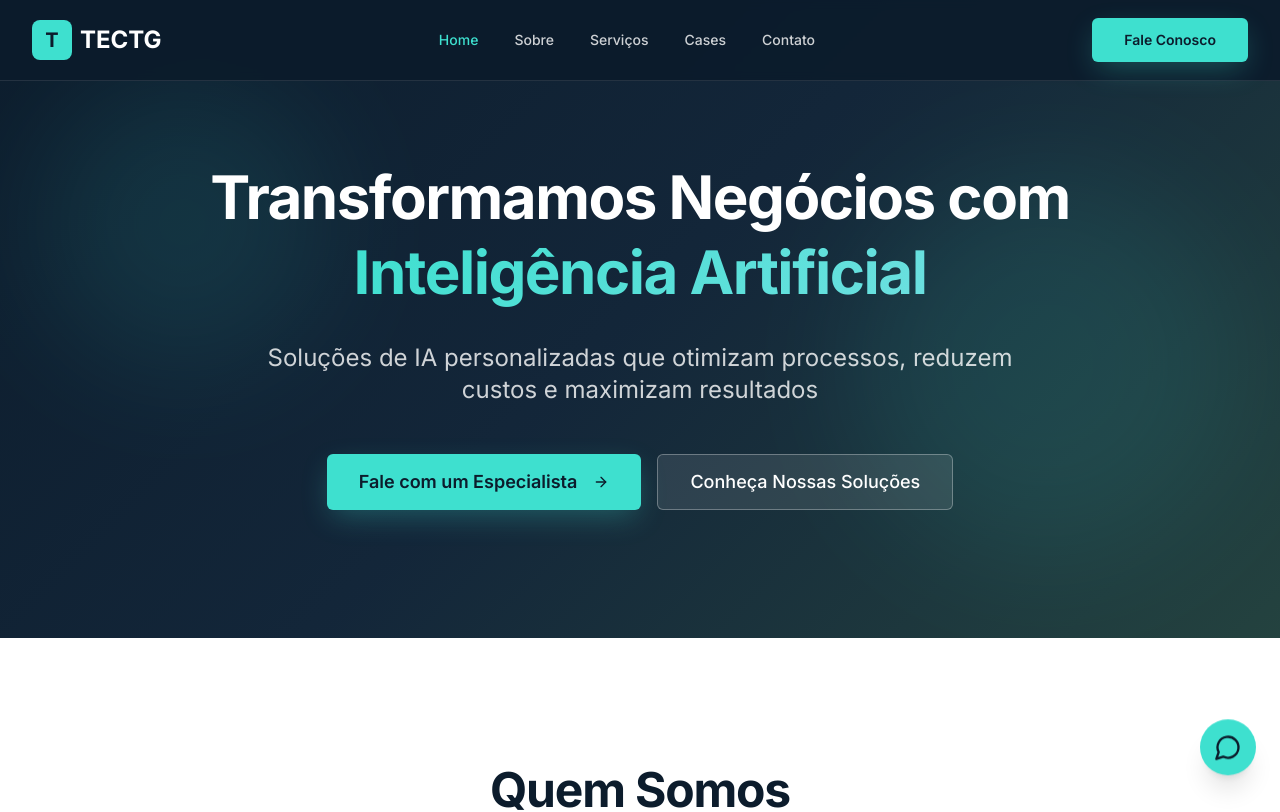
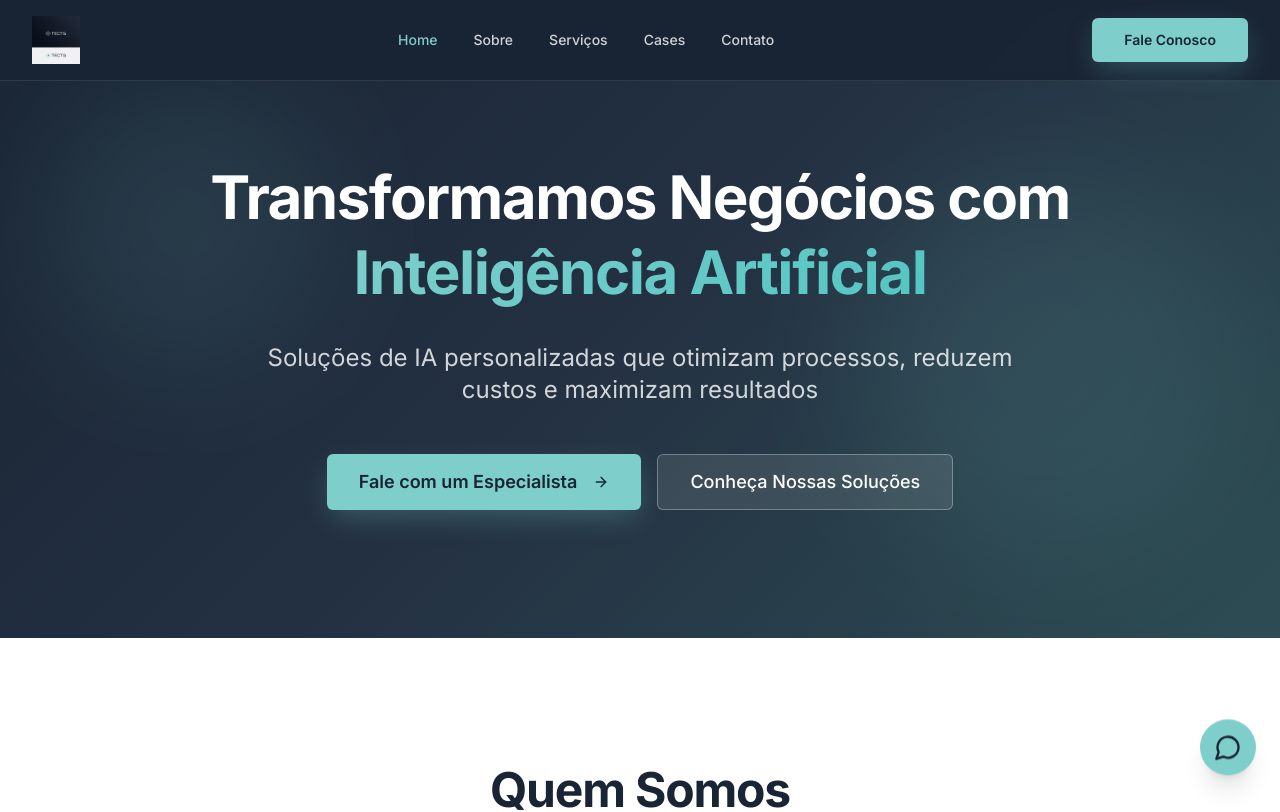
Before and after one commit to tectg-admin/tectg-ai-hub, a React (Vite) app: page / in a window 1280 px wide. Shown: the top 812 px of the page. Built offline with nearby package versions, Linux system fonts and the light colour scheme; the HTML template or start-up script is replaced by a standard one.

Commit message:
feat: Add TECTG logo and color palette

```diff
--- a/src/components/Header.tsx
+++ b/src/components/Header.tsx
@@ -2,6 +2,7 @@ import { useState } from "react";
 import { Link, useLocation } from "react-router-dom";
 import { Button } from "./ui/button";
 import { Menu, X } from "lucide-react";
+import tectgLogo from "@/assets/tectg-logo.jpg";
 
 const Header = () => {
   const [mobileMenuOpen, setMobileMenuOpen] = useState(false);
@@ -22,11 +23,12 @@ const Header = () => {
       <nav className="container mx-auto px-4 lg:px-8">
         <div className="flex items-center justify-between h-20">
           {/* Logo */}
-          <Link to="/" className="flex items-center space-x-2 group">
-            <div className="w-10 h-10 bg-accent rounded-lg flex items-center justify-center transition-transform group-hover:scale-110">
-              <span className="text-primary font-bold text-xl">T</span>
-            </div>
-            <span className="text-2xl font-bold text-white">TECTG</span>
+          <Link to="/" className="flex items-center group">
+            <img
+              src={tectgLogo}
+              alt="TECTG Logo"
+              className="h-12 w-auto transition-transform group-hover:scale-105"
+            />
           </Link>
 
           {/* Desktop Navigation */}
--- a/src/index.css
+++ b/src/index.css
@@ -8,51 +8,51 @@ All colors MUST be HSL.
 
 @layer base {
   :root {
-    /* TECTG Brand Colors */
+    /* TECTG Brand Colors - From Logo */
     --background: 0 0% 100%;
-    --foreground: 210 57% 11%;
+    --foreground: 214 35% 15%;
 
     --card: 0 0% 100%;
-    --card-foreground: 210 57% 11%;
+    --card-foreground: 214 35% 15%;
 
     --popover: 0 0% 100%;
-    --popover-foreground: 210 57% 11%;
+    --popover-foreground: 214 35% 15%;
 
-    /* Primary: Navy Blue #0D1B2A */
-    --primary: 210 57% 11%;
+    /* Primary: Dark Navy Blue from logo */
+    --primary: 214 35% 15%;
     --primary-foreground: 0 0% 100%;
 
-    /* Secondary: Light backgrounds */
-    --secondary: 210 20% 98%;
-    --secondary-foreground: 210 57% 11%;
+    /* Secondary: Light off-white backgrounds */
+    --secondary: 30 20% 97%;
+    --secondary-foreground: 214 35% 15%;
 
-    --muted: 210 20% 96%;
-    --muted-foreground: 210 15% 45%;
+    --muted: 30 20% 95%;
+    --muted-foreground: 214 15% 45%;
 
-    /* Accent: Turquoise #40E0D0 */
-    --accent: 174 72% 56%;
-    --accent-foreground: 210 57% 11%;
+    /* Accent: Turquoise/Cyan from logo */
+    --accent: 178 45% 65%;
+    --accent-foreground: 214 35% 15%;
 
     --destructive: 0 84.2% 60.2%;
     --destructive-foreground: 0 0% 100%;
 
-    --border: 210 20% 90%;
-    --input: 210 20% 90%;
-    --ring: 174 72% 56%;
+    --border: 214 20% 88%;
+    --input: 214 20% 88%;
+    --ring: 178 45% 65%;
 
     --radius: 0.5rem;
 
     /* Gradients */
-    --gradient-primary: linear-gradient(135deg, hsl(210, 57%, 11%) 0%, hsl(210, 50%, 20%) 100%);
-    --gradient-accent: linear-gradient(135deg, hsl(174, 72%, 56%) 0%, hsl(180, 65%, 65%) 100%);
-    --gradient-hero: linear-gradient(135deg, hsl(210, 57%, 11%) 0%, hsl(210, 50%, 15%) 50%, hsl(174, 30%, 20%) 100%);
+    --gradient-primary: linear-gradient(135deg, hsl(214, 35%, 15%) 0%, hsl(214, 30%, 22%) 100%);
+    --gradient-accent: linear-gradient(135deg, hsl(178, 45%, 65%) 0%, hsl(178, 50%, 55%) 100%);
+    --gradient-hero: linear-gradient(135deg, hsl(214, 35%, 15%) 0%, hsl(214, 30%, 20%) 50%, hsl(190, 30%, 25%) 100%);
 
     /* Shadows */
-    --shadow-sm: 0 1px 2px 0 rgba(13, 27, 42, 0.05);
-    --shadow-md: 0 4px 6px -1px rgba(13, 27, 42, 0.1), 0 2px 4px -1px rgba(13, 27, 42, 0.06);
-    --shadow-lg: 0 10px 15px -3px rgba(13, 27, 42, 0.1), 0 4px 6px -2px rgba(13, 27, 42, 0.05);
-    --shadow-xl: 0 20px 25px -5px rgba(13, 27, 42, 0.1), 0 10px 10px -5px rgba(13, 27, 42, 0.04);
-    --shadow-accent: 0 10px 30px -5px rgba(64, 224, 208, 0.3);
+    --shadow-sm: 0 1px 2px 0 rgba(26, 35, 50, 0.05);
+    --shadow-md: 0 4px 6px -1px rgba(26, 35, 50, 0.1), 0 2px 4px -1px rgba(26, 35, 50, 0.06);
+    --shadow-lg: 0 10px 15px -3px rgba(26, 35, 50, 0.1), 0 4px 6px -2px rgba(26, 35, 50, 0.05);
+    --shadow-xl: 0 20px 25px -5px rgba(26, 35, 50, 0.1), 0 10px 10px -5px rgba(26, 35, 50, 0.04);
+    --shadow-accent: 0 10px 30px -5px rgba(125, 211, 208, 0.3);
 
     /* Transitions */
     --transition-base: all 0.3s cubic-bezier(0.4, 0, 0.2, 1);
@@ -60,33 +60,33 @@ All colors MUST be HSL.
   }
 
   .dark {
-    --background: 210 57% 11%;
+    --background: 214 35% 15%;
     --foreground: 0 0% 100%;
 
-    --card: 210 50% 15%;
+    --card: 214 32% 18%;
     --card-foreground: 0 0% 100%;
 
-    --popover: 210 50% 15%;
+    --popover: 214 32% 18%;
     --popover-foreground: 0 0% 100%;
 
     --primary: 0 0% 100%;
-    --primary-foreground: 210 57% 11%;
+    --primary-foreground: 214 35% 15%;
 
-    --secondary: 210 50% 20%;
+    --secondary: 214 30% 20%;
     --secondary-foreground: 0 0% 100%;
 
-    --muted: 210 50% 20%;
-    --muted-foreground: 210 15% 70%;
+    --muted: 214 28% 22%;
+    --muted-foreground: 214 15% 70%;
 
-    --accent: 174 72% 56%;
-    --accent-foreground: 210 57% 11%;
+    --accent: 178 45% 65%;
+    --accent-foreground: 214 35% 15%;
 
     --destructive: 0 62.8% 30.6%;
     --destructive-foreground: 0 0% 100%;
 
-    --border: 210 50% 20%;
-    --input: 210 50% 20%;
-    --ring: 174 72% 56%;
+    --border: 214 28% 25%;
+    --input: 214 28% 25%;
+    --ring: 178 45% 65%;
   }
 }
 
```
Also changed, not shown: src/assets/tectg-logo.jpg (added).
